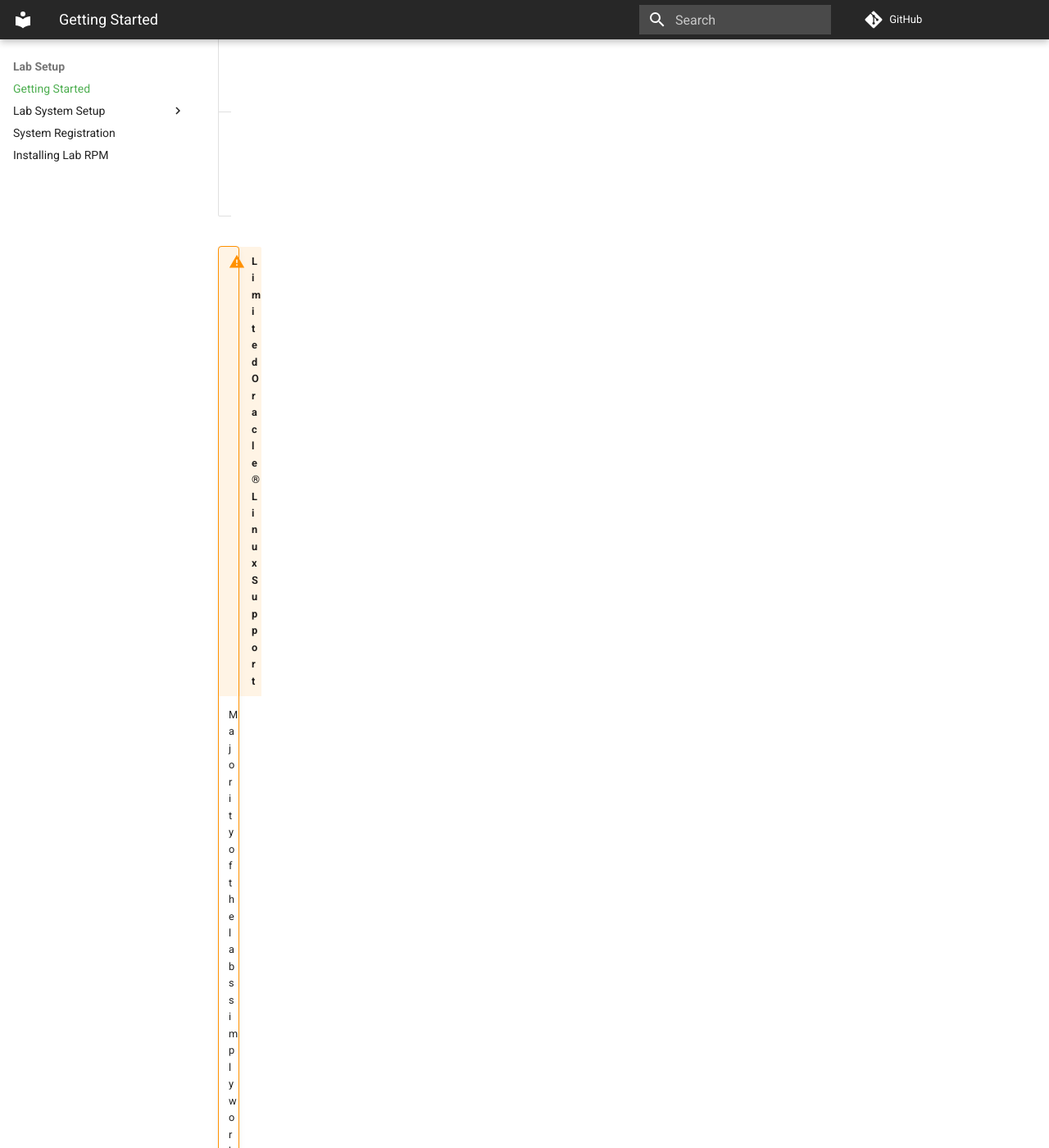
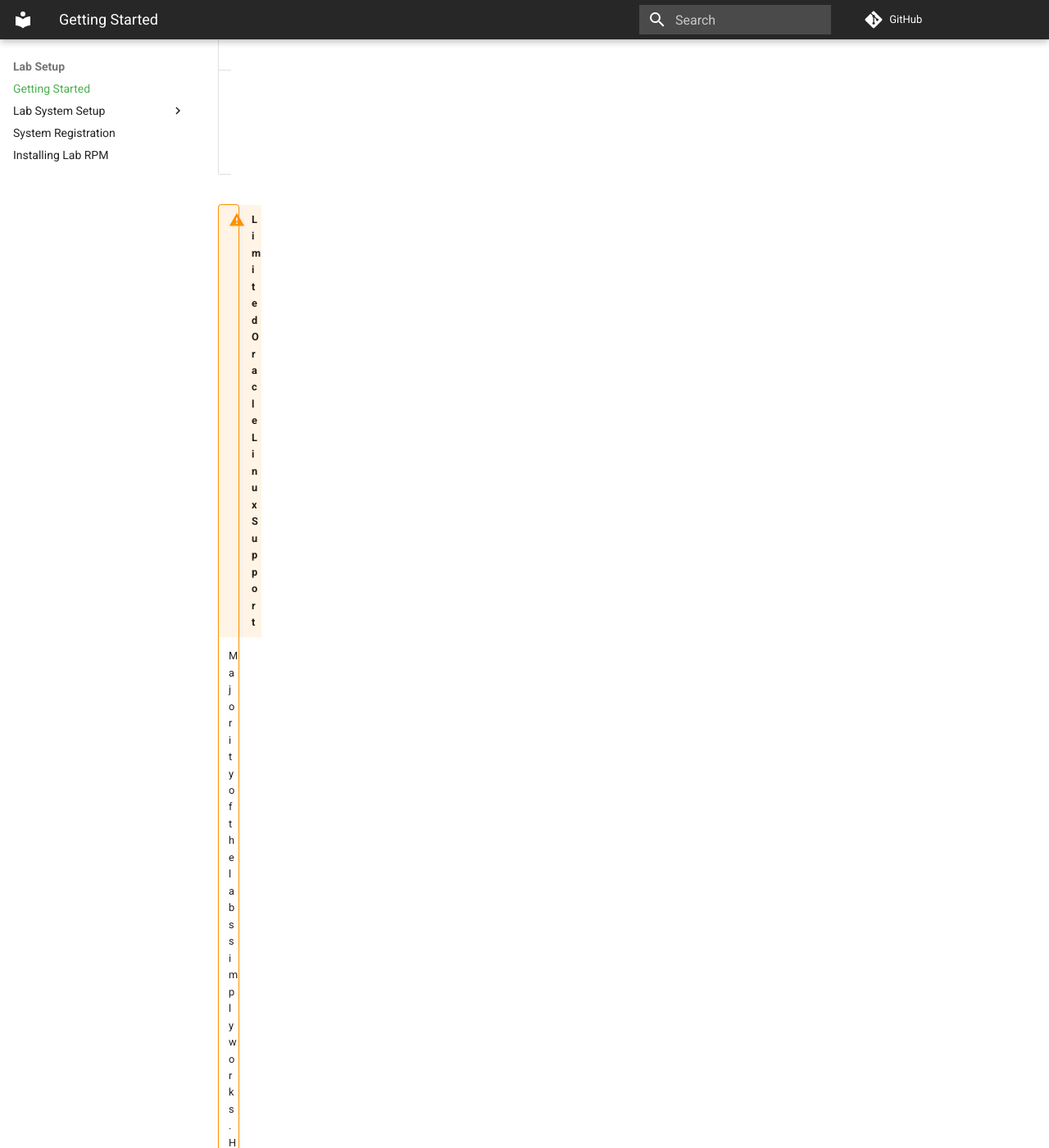
Before and after one commit to All-Open/el8-lab, an MkDocs documentation site: the page built from docs/setup/getting-started.md, in a window 1280 px wide and 1400 px high, scrolled down 17041 px. Shown: the whole window at 82% size. Built offline with MkDocs 1.6.1 and Material for MkDocs 9.7.7, drawn with Linux system fonts in a browser that asks for light colours; comment, search, counter and statistics services are not loaded; some of the changed text lies outside the part shown.

```diff
--- a/docs/setup/getting-started.md
+++ b/docs/setup/getting-started.md
@@ -4,7 +4,7 @@
 
 Welcome to All Open Enterprise Linux 8 Labs! If you have not already, read [langing page](/) first.
 
-All Open Labs are distributed as a single RPM package that works on any `Enterprise Linux 8`. The most popular choices are Red Hat (r) Enterprise Linux (r) 8 and `CentOS 8` but everything should work on any derived distribution. To make it easier, I often call them `Enteprise Linux 8` or `EL 8` in short.
+All Open Labs are distributed as a single RPM package that works on any `Enterprise Linux 8`. The most popular choices are `Red Hat Enterprise Linux 8` and `CentOS 8` but everything should work on any derived distribution. To make it easier, I often call them `Enteprise Linux 8` or `EL 8` in short.
 
 ## Understading Lab Ecosystem
 
@@ -21,8 +21,8 @@ Here's summary of available options:
 | Launching Cloud instance                           | `RHEL 8` <br/> `CentOS 8` | Public Clouds offer instance images with free credits to run them |
 | Anything else                                      | may vary                  | Bare metal, Private Cloud, Moon Lander |
 
-!!! warning "Limited Oracle(r) Linux Support"
-    Majority of the labs simply works. However, full Oracle(r) Linux support will be introduced later this year.
+!!! warning "Limited Oracle Linux Support"
+    Majority of the labs simply works. However, full Oracle Linux support will be introduced later this year.
 
 <!---
 ## Special Lab Requirements
```
Also changed, not shown: README.md (added, +5 -0 lines), docs/index.md (+1 -1 lines), docs/setup/registration.md (+2 -2 lines).
